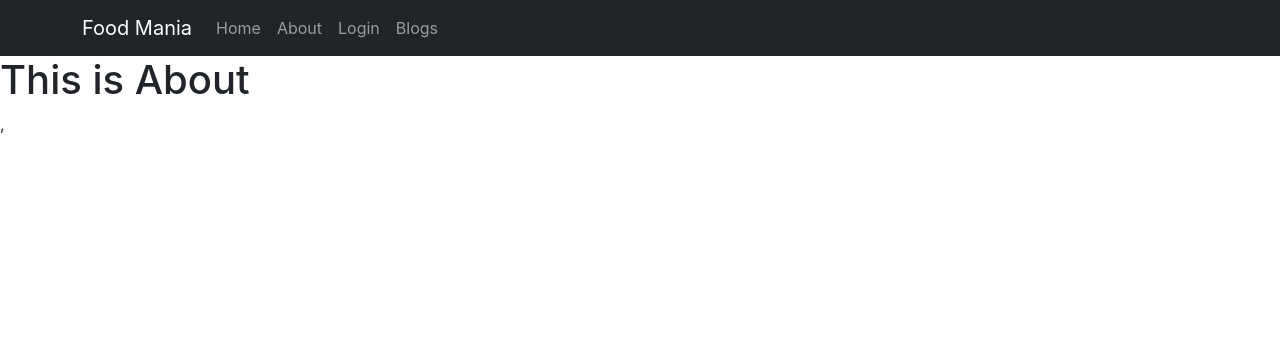
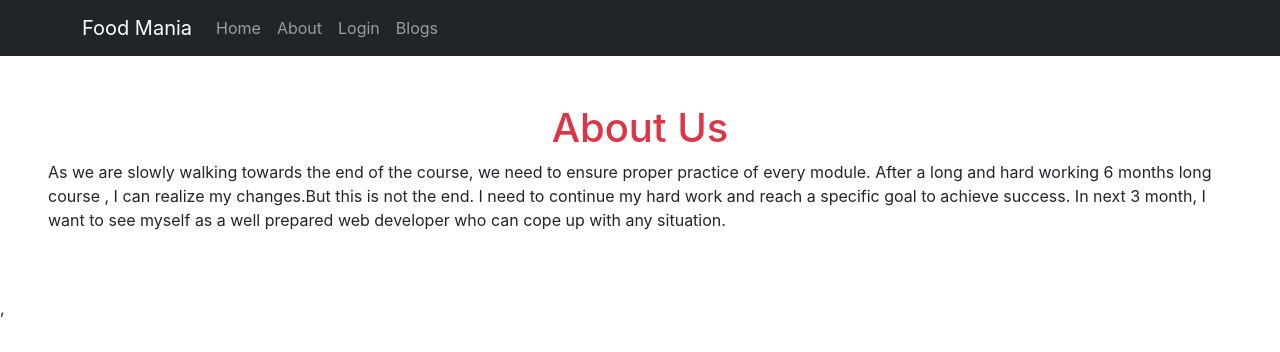
Before and after one commit to ShahriarPriyo/Independent-Service, a React (Create React App) app: page /about in a window 1280 px wide. Shown: the top 352 px of the page. Built offline with nearby package versions, Linux system fonts and the light colour scheme.

Commit message:
about us updated

```diff
--- a/src/Pages/About/About.js
+++ b/src/Pages/About/About.js
@@ -5,7 +5,11 @@ const About = () => {
     return (
         <div>
             <Header></Header>
-            <h1>This is About</h1>
+            <div className='conatiner mx-auto py-5 px-5'>
+                <h1 className='text-danger text-center'>About Us</h1>
+                <p>As we are slowly walking towards the end of the course, we need to ensure proper practice of every module. After a long and hard working 6 months long course , I can realize my changes.But this is not the end. I need to continue my hard work and reach a specific goal to achieve success. In next 3 month, I want to see myself as a well prepared web developer who can cope up with any situation.</p>
+
+            </div>
         </div>
     );
 };
```
